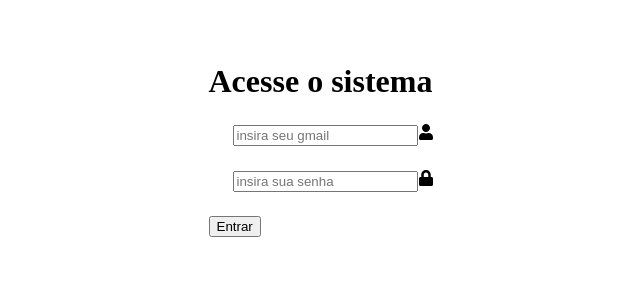
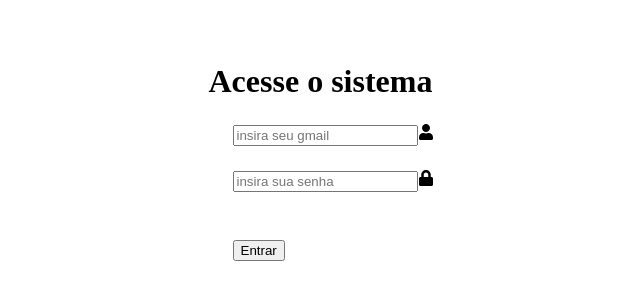
Before and after one commit to Andrescimentoo/react_LoginPage, a React (Vite) app in the folder login-page/: page / in a window 1280 px wide. Shown: the part 198-498 px from the top of the page, without its empty margins (307-947 px from the left). Built offline with nearby package versions, Linux system fonts and the light colour scheme.

Commit message:
Feat:adicionando butonn e estilizacao do elemento

```diff
--- a/login-page/src/App.css
+++ b/login-page/src/App.css
@@ -12,3 +12,6 @@
 .email{
     margin: 1.5rem;
 }
+button{
+    margin: 1.5rem;
+}
```
